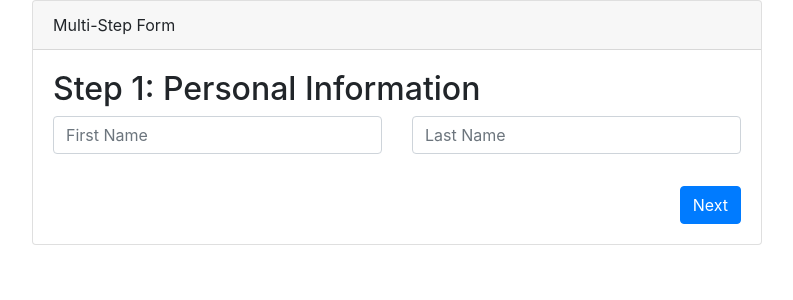
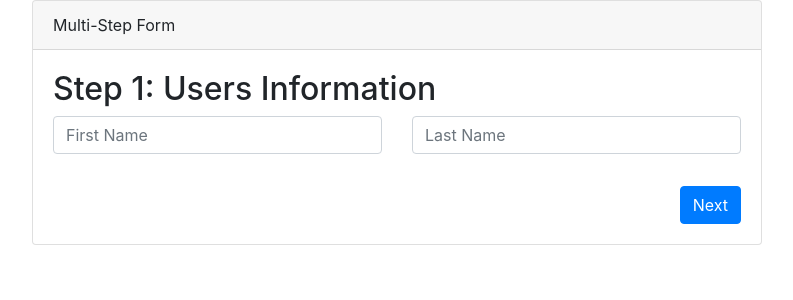
Before and after one commit to abhaywinn/multi-form, a React (Create React App) app: page / in a window 1280 px wide. Shown: the top 300 px of the page, without its empty margins (243-1036 px from the left). Built offline with nearby package versions, Linux system fonts and the light colour scheme.

Commit message:
first commit

```diff
--- a/src/components/StepOne.js
+++ b/src/components/StepOne.js
@@ -19,7 +19,7 @@ const StepOne = ({ firstName, lastName, setFirstName, setLastName }) =>{
 
   return (
     <div>
-      <h2>Step 1: Personal Information</h2>
+      <h2>Step 1: Users Information</h2>
       <div className="row">
         <div className="form-group col-md-6">
           <input
--- a/src/components/StepThree.js
+++ b/src/components/StepThree.js
@@ -3,7 +3,7 @@ import React from 'react';
 const stepThree = ({ firstName, lastName, numbers, pivotIndex }) => {
   return (
     <div>
-      <h2>Step 3: Results</h2>
+      <h2>Step 3: Users Results</h2>
       <p>First Name: {firstName}</p>
       <p>Last Name: {lastName}</p>
       <p>Numbers: {numbers.join(', ')}</p>
--- a/src/components/StepTwo.js
+++ b/src/components/StepTwo.js
@@ -3,7 +3,7 @@ import React from "react";
 const StepTwo = ({ numbers, setNumbers, removeNumberField }) => {
   return (
     <div>
-      <h2>Step 2: Input Numbers</h2>
+      <h2>Step 2: Users Input Numbers</h2>
       {numbers.map((num, index) => (
         <div className="row">
           <div key={index} className="form-group">
```
